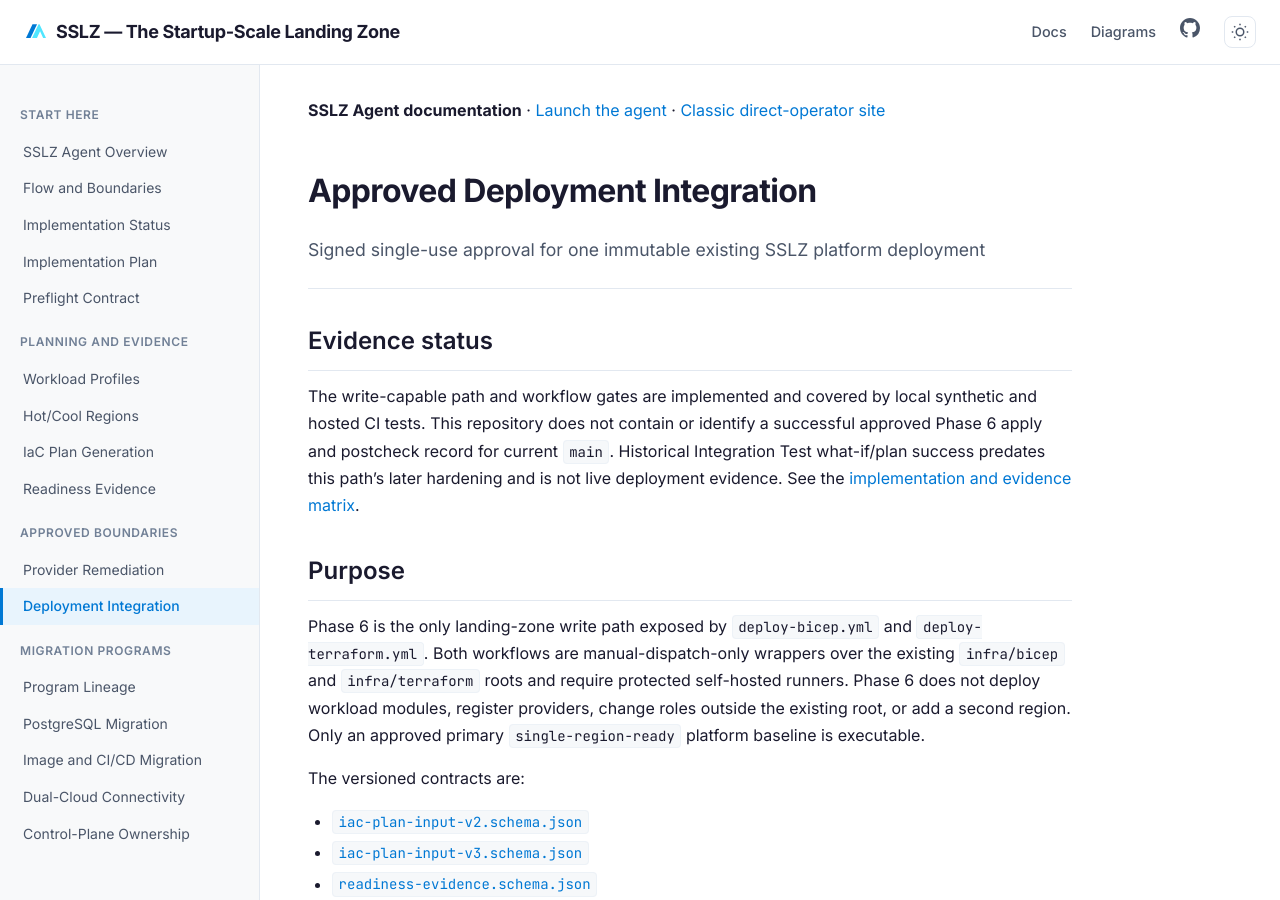
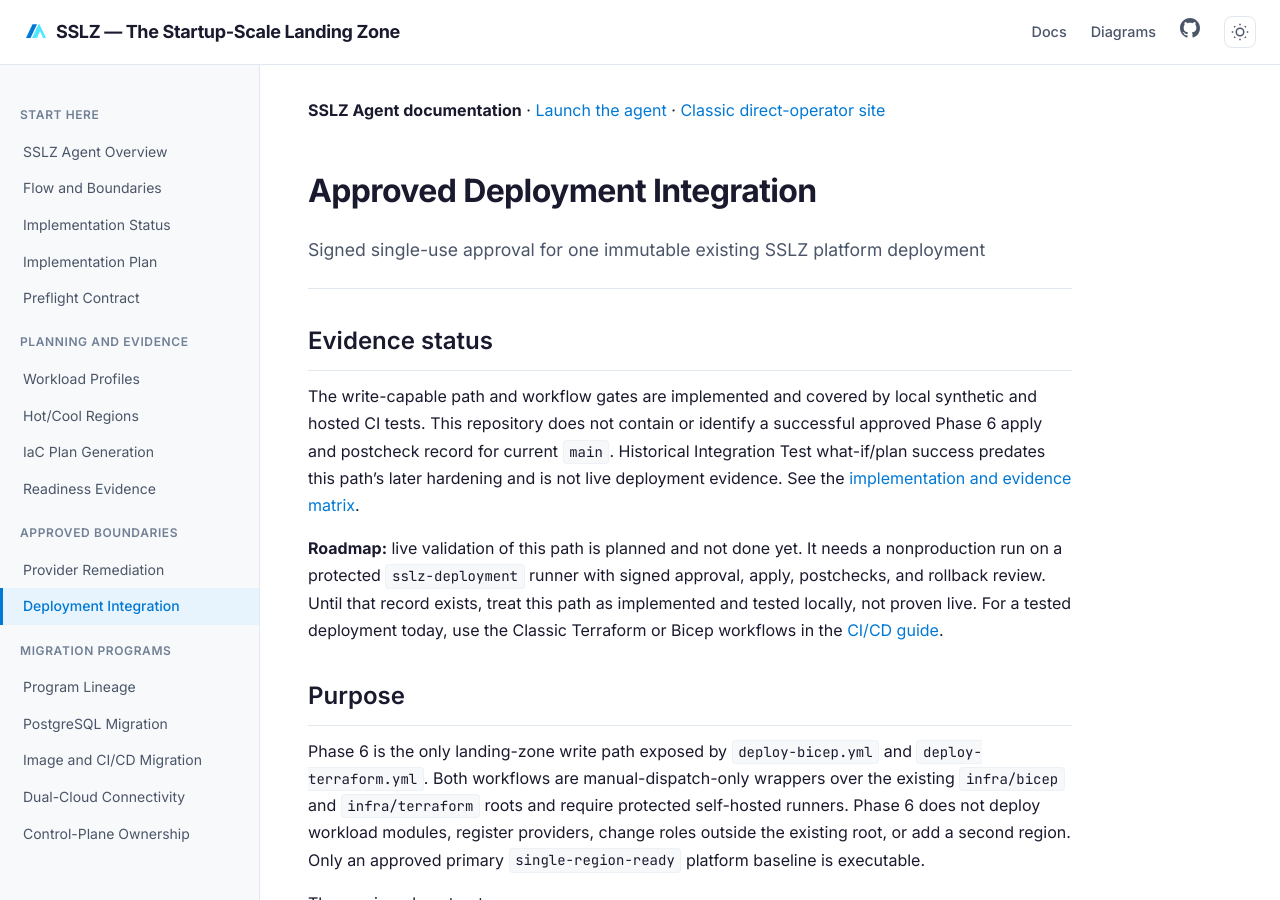
Before and after one commit to ricmmartins/sslz, a Jekyll site: the page built from docs/approved-deployment-integration.md, in a window 1280 px wide and 900 px high. Built offline with Jekyll 4.4.1, drawn with Linux system fonts in a browser that asks for light colours.

Commit message:
Docs: mark live validation of approved deployment as roadmap (#137)

```diff
--- a/docs/approved-deployment-integration.md
+++ b/docs/approved-deployment-integration.md
@@ -12,6 +12,11 @@ The write-capable path and workflow gates are implemented and covered by local s
 repository does not contain or identify a successful approved Phase 6 apply and postcheck record for current `main`.
 Historical Integration Test what-if/plan success predates this path's later hardening and is not live deployment evidence.
 See the [implementation and evidence matrix](/agent/docs/implementation-status/).
+
+**Roadmap:** live validation of this path is planned and not done yet. It needs a nonproduction run on a protected
+`sslz-deployment` runner with signed approval, apply, postchecks, and rollback review. Until that record exists, treat
+this path as implemented and tested locally, not proven live. For a tested deployment today, use the Classic Terraform
+or Bicep workflows in the [CI/CD guide](ci-cd-setup.md).
 
 ## Purpose
 
```
